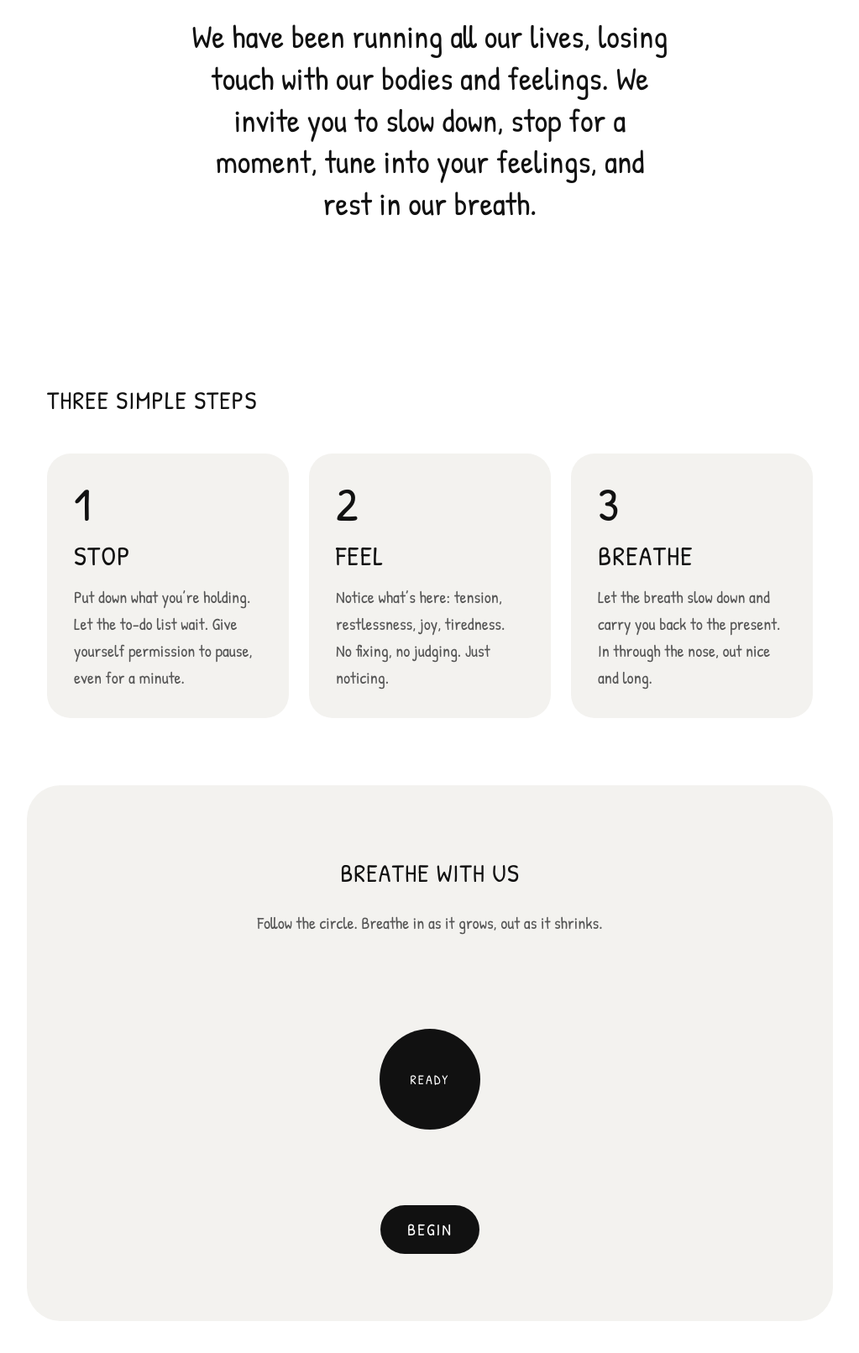
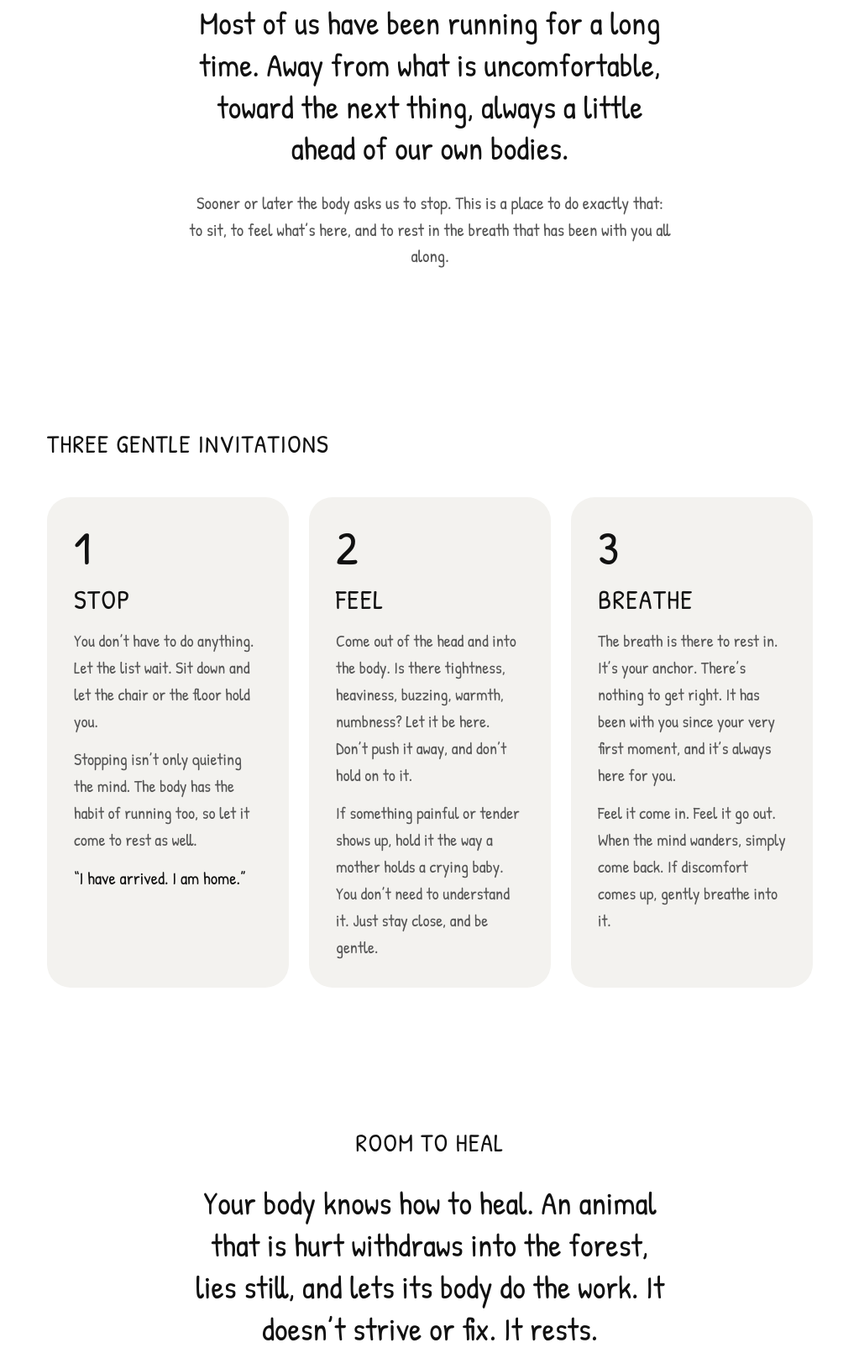
Before and after one commit to Burtwa/stopfeelbreathe, a plain HTML site: page index.html in a window 1280 px wide. Shown: the part 1085-2696 px from the top of the page at 84% size, without its empty margins (128-1151 px from the left). Drawn offline with Linux system fonts and the light colour scheme.

Commit message:
Update content and styling in index.html

```diff
--- a/index.html
+++ b/index.html
@@ -25,14 +25,17 @@ nav a:hover{text-decoration:underline;text-underline-offset:6px;text-decoration-
 .rule{display:flex;align-items:center;justify-content:center;gap:.6rem;margin:1rem auto;width:clamp(8.8rem,37vw,19.8rem);color:var(--fg)}
 .rule i{flex:1;height:6px;border-radius:6px;background:currentColor}
 .rule svg{width:38px;height:38px;flex:none}
-.lede{max-width:34rem;margin:2.5rem auto 2rem;color:var(--mute);font-size:1.4rem}
+.lede{max-width:34rem;margin:2.5rem auto 1rem;color:var(--mute);font-size:1.4rem}
+.sub{max-width:34rem;margin:0 auto 2rem;font-size:1.25rem}
 .btn{display:inline-block;background:var(--fg);color:var(--bg);padding:.8rem 2rem;border-radius:999px;text-decoration:none;text-transform:uppercase;letter-spacing:.1em;border:0;font:inherit;cursor:pointer}
 .btn:hover{opacity:.85}
-.steps{display:grid;gap:1.5rem;grid-template-columns:repeat(auto-fit,minmax(240px,1fr));margin-top:2.5rem}
+.steps{display:grid;gap:1.5rem;grid-template-columns:repeat(auto-fit,minmax(260px,1fr));margin-top:2.5rem}
 .card{background:var(--soft);border-radius:28px;padding:2rem}
 .card .n{font-size:3.5rem;line-height:1}
 .card h3{font-size:2rem;margin:.5rem 0}
-.card p{margin:0;color:var(--mute)}
+.card p{margin:0 0 .8rem;color:var(--mute)}
+.card p:last-child{margin-bottom:0}
+.card .say{color:var(--fg);font-size:1.3rem}
 .breathe{text-align:center;background:var(--soft);border-radius:40px;margin:0 auto;width:calc(100% - 2rem)}
 .breathe-wrap{max-width:960px;margin:0 auto}
 .orb-box{display:grid;place-items:center;height:300px}
@@ -42,8 +45,10 @@ nav a:hover{text-decoration:underline;text-underline-offset:6px;text-decoration-
 .orb span{font-size:1rem}
 .quote{text-align:center}
 .quote p{font-size:clamp(1.6rem,4vw,2.4rem);line-height:1.3;max-width:36rem;margin:1.5rem auto}
+.quote p.small{font-size:1.3rem;color:var(--mute);line-height:1.5}
 footer{text-align:center;padding:3rem 1.5rem 4rem;color:var(--mute)}
 footer .rule{max-width:220px}
+footer .note{max-width:32rem;margin:1.5rem auto 0;font-size:1rem}
 @media (prefers-reduced-motion:reduce){.orb{transition:none}}
 </style>
 </head>
@@ -64,28 +69,42 @@ footer .rule{max-width:220px}
   <i></i></div>
   <h1>Breathe</h1>
   <p class="lede">In a world that moves faster every day, we invite you to slow down, tune into your feelings, and just breathe.</p>
-  <a class="btn" href="#breathe">Take a breath</a>
+  <a class="btn" href="#breathe">Begin with one breath</a>
 </section>
 
 <section id="about" class="quote">
   <h2>Why we’re here</h2>
-  <p>We have been running all our lives, losing touch with our bodies and feelings. We invite you to slow down, stop for a moment, tune into your feelings, and rest in our breath.</p>
+  <p>Most of us have been running for a long time. Away from what is uncomfortable, toward the next thing, always a little ahead of our own bodies.</p>
+  <p class="small">Sooner or later the body asks us to stop. This is a place to do exactly that: to sit, to feel what’s here, and to rest in the breath that has been with you all along.</p>
 </section>
 
 <section id="practice">
-  <h2>Three simple steps</h2>
+  <h2>Three gentle invitations</h2>
   <div class="steps">
-    <div class="card"><div class="n">1</div><h3>Stop</h3><p>Put down what you’re holding. Let the to-do list wait. Give yourself permission to pause, even for a minute.</p></div>
-    <div class="card"><div class="n">2</div><h3>Feel</h3><p>Notice what’s here: tension, restlessness, joy, tiredness. No fixing, no judging. Just noticing.</p></div>
-    <div class="card"><div class="n">3</div><h3>Breathe</h3><p>Let the breath slow down and carry you back to the present. In through the nose, out nice and long.</p></div>
+    <div class="card"><div class="n">1</div><h3>Stop</h3>
+      <p>You don’t have to do anything. Let the list wait. Sit down and let the chair or the floor hold you.</p>
+      <p>Stopping isn’t only quieting the mind. The body has the habit of running too, so let it come to rest as well.</p>
+      <p class="say">“I have arrived. I am home.”</p></div>
+    <div class="card"><div class="n">2</div><h3>Feel</h3>
+      <p>Come out of the head and into the body. Is there tightness, heaviness, buzzing, warmth, numbness? Let it be here. Don’t push it away, and don’t hold on to it.</p>
+      <p>If something painful or tender shows up, hold it the way a mother holds a crying baby. You don’t need to understand it. Just stay close, and be gentle.</p></div>
+    <div class="card"><div class="n">3</div><h3>Breathe</h3>
+      <p>The breath is there to rest in. It’s your anchor. There’s nothing to get right. It has been with you since your very first moment, and it’s always here for you.</p>
+      <p>Feel it come in. Feel it go out. When the mind wanders, simply come back. If discomfort comes up, gently breathe into it.</p></div>
   </div>
+</section>
+
+<section class="quote">
+  <h2>Room to heal</h2>
+  <p>Your body knows how to heal. An animal that is hurt withdraws into the forest, lies still, and lets its body do the work. It doesn’t strive or fix. It rests.</p>
+  <p class="small">When you stop, feel and breathe, you do the same: you take care of your body by giving it what it needs. Stopping lets it finally rest. Feeling lets what you’ve been carrying be met with kindness. Breathing brings you home to this moment, again and again. Together they give you and your body room to heal. That’s why we practice.</p>
 </section>
 
 <section id="breathe" class="breathe">
   <div class="breathe-wrap">
-    <h2>Breathe with us</h2>
-    <p style="color:var(--mute)">Follow the circle. Breathe in as it grows, out as it shrinks.</p>
-    <div class="orb-box"><div class="orb" id="orb"><span id="label">Ready</span></div></div>
+    <h2>Rest in the breath</h2>
+    <p style="color:var(--mute)">Follow the circle if it helps: in as it grows, out as it softens. Or close your eyes and let your own natural breath do what it already knows how to do.</p>
+    <div class="orb-box"><div class="orb" id="orb"><span id="label">Here</span></div></div>
     <button class="btn" id="toggle">Begin</button>
   </div>
 </section>
@@ -103,8 +122,8 @@ footer .rule{max-width:220px}
   function exhale(){orb.className='orb out';label.textContent='Out'}
   function cycle(){inhale();timer=setTimeout(function(){exhale();timer=setTimeout(cycle,6000)},4000)}
   btn.addEventListener('click',function(){
-    if(running){clearTimeout(timer);running=false;orb.className='orb';label.textContent='Ready';btn.textContent='Begin'}
-    else{running=true;btn.textContent='Pause';cycle()}
+    if(running){clearTimeout(timer);running=false;orb.className='orb';label.textContent='Here';btn.textContent='Begin'}
+    else{running=true;btn.textContent='Stop';cycle()}
   });
 })();
 </script>
```
